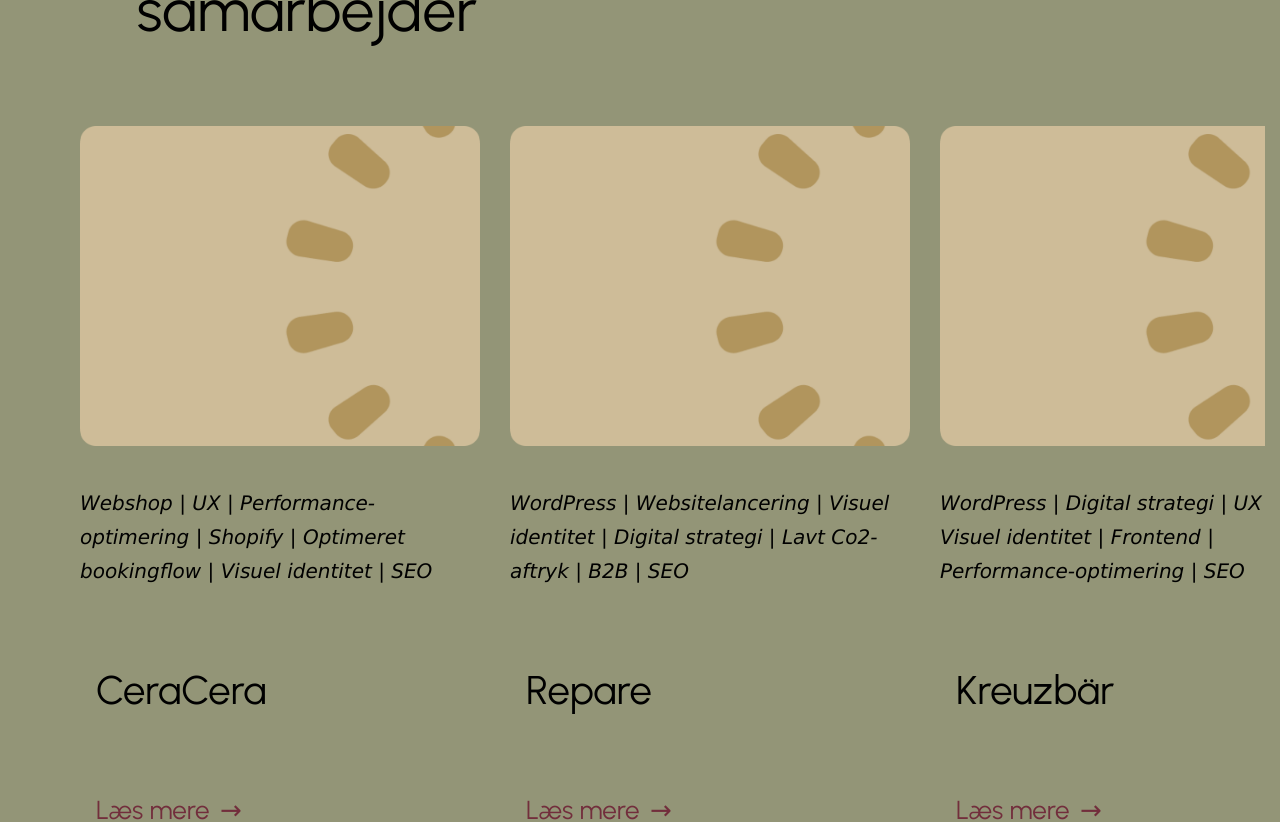
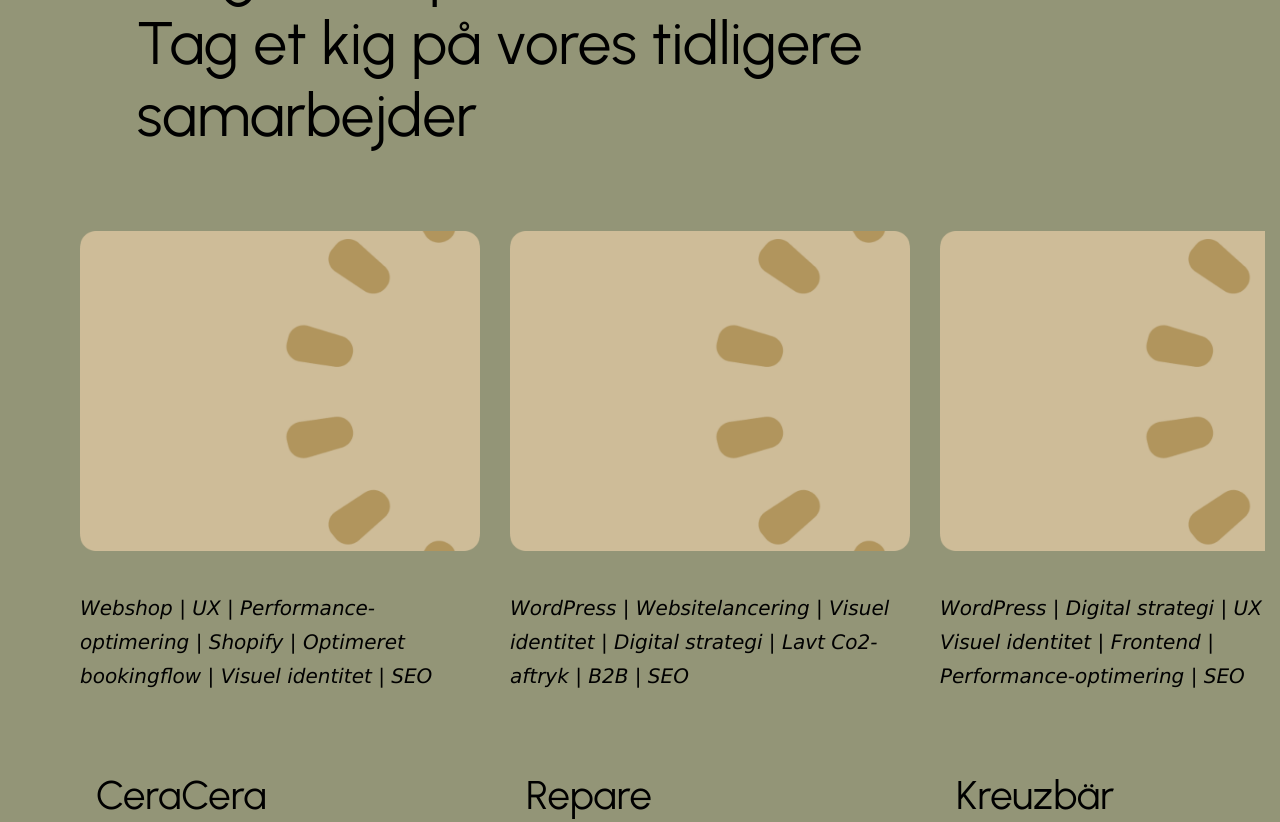
Before and after one commit to SaltyStarfish/resurge-projekt, a React (Vite) app in the folder resurge-react-project/: page / in a window 1280 px wide. Shown: the part 2220-3042 px from the top of the page. Built offline with nearby package versions, Linux system fonts and the light colour scheme.

Commit message:
Yderligere opdeling af scroll sektioner i komponenter + tilføjet til forside

```diff
--- /dev/null
+++ b/resurge-react-project/src/components/ScrollableCardSection.jsx
@@ -0,0 +1,19 @@
+// Husk at importere alle Links og Components, der referes til
+
+
+function ScrollableCards({ children }) {
+
+  return (
+    <>
+      <div className="max-w-screen">
+              <div className="mx-auto w-full max-w-max overflow-x-auto hide-scrollbar mb-[105px] mt-20">
+                <div className="flex gap-3 md:gap-7.5 overflow-x-auto hide-scrollbar px-6 md:px-12 lg:px-20">
+                  {children}
+                </div>
+              </div>
+            </div>
+    </>
+  )
+}
+
+export default ScrollableCards
--- a/resurge-react-project/src/components/ScrollableCaseCards.jsx
+++ b/resurge-react-project/src/components/ScrollableCaseCards.jsx
@@ -1,6 +1,7 @@
 // Husk at importere alle Links og Components, der referes til
 import CaseCard from '../components/CaseCard';
 import placeHolder from "../assets/images/placeholder.png"
+import ScrollableCards from './ScrollableCardSection';
 
 
 function ScrollableCaseCards() {
@@ -33,9 +34,7 @@
 
   return (
     <>
-      <div className="max-w-screen">
-        <div className="mx-auto w-full max-w-max overflow-x-auto hide-scrollbar mb-[105px] mt-20">
-          <div className="flex gap-3 md:gap-7.5 overflow-x-auto hide-scrollbar px-6 md:px-12 lg:px-20">
+      <ScrollableCards>
             {cases.map((item, index) => (
               <div key={index} className="w-70 md:w-100 flex-shrink-0">
                 <CaseCard
@@ -46,9 +45,7 @@
                 />
               </div>
             ))}
-          </div>
-        </div>
-      </div>
+      </ScrollableCards>
     </>
   )
 }
--- a/resurge-react-project/src/components/ScrollablePriceCards.jsx
+++ b/resurge-react-project/src/components/ScrollablePriceCards.jsx
@@ -4,6 +4,7 @@
 import bgOptimering from "../assets/images/card-optimering.svg"
 import bgHjemmeside from "../assets/images/card-hjemmeside.svg"
 import bgWebshop from "../assets/images/card-webshop.svg"
+import ScrollableCards from './ScrollableCardSection';
 
 
 function ScrollablePriceCards() {
@@ -31,15 +32,11 @@
 
   return (
     <>
-      <div className="max-w-screen">
-        <div className="mx-auto w-full max-w-max overflow-x-auto hide-scrollbar">
-          <div className='flex gap-3 md:gap-7.5 overflow-x-auto hide-scrollbar px-6 md:px-12 lg:px-20'>
-            {cards.map((card, index) => (
-              <PriceCardItem key={index} {...card}/>
-            ))}
-          </div>
-        </div>
-      </div>
+      <ScrollableCards>
+        {cards.map((card, index) => (
+          <PriceCardItem key={index} {...card}/>
+        ))}
+      </ScrollableCards>
     </>
   )
 }
--- a/resurge-react-project/src/views/ForsideView.jsx
+++ b/resurge-react-project/src/views/ForsideView.jsx
@@ -3,10 +3,10 @@
 import placeHolder from "../assets/images/placeholder.png";
 import Container from "../components/Container";
 import ScrollablePriceCards from "../components/ScrollablePriceCards";
-import CaseCard from "../components/CaseCard";
 import CtaLink from "../components/CtaLink";
 import Værdier from "../components/Værdier";
 import infoLine1 from "../assets/images/infoline.svg";
+import ScrollableCaseCards from "../components/ScrollableCaseCards";
 
 
 
@@ -16,32 +16,6 @@
       text: "Et simpelt website er et hurtigt website. Holder du siden simpel, så brugeren undgår unødige klik og omveje, giver det både en bedre brugeroplevelse og en bedre performance på dit site.\n Jo færre trin der er til et køb eller at kontakte dig, desto mere sandsynligt er det, at brugeren faktisk gør det. Benyt derfor klare menuer og struktur samt tydelige call to actions, så det er klart for brugeren, hvor der skal klikkes.  ",
       reverse: false, readMoreLink: "/ydelser" },
     ];
-
-    const cases = [
-      {
-        title: "CeraCera",
-        description: "Ny webshop til keramikværksted med fokus på enkel booking, nem vedligeholdelse af siden og en effektiv brugeroplevelse.",
-        image: placeHolder,
-        tags: ["Webshop", "UX", "Performance-optimering", "Shopify", "Optimeret bookingflow", "Visuel identitet", "SEO"],
-        link: "/cases/cera-cera"
-      },
-
-      {
-        title: "Repare",
-        description: "WordPress-løsning og visuel identitet til nyopstartet B2B-virksomhed, hvor et enkelt design med et lavt klimaaftryk var i højsædet.",
-        image: placeHolder,
-        tags: ["WordPress", "Websitelancering", "Visuel identitet", "Digital strategi", "Lavt Co2-aftryk", "B2B", "SEO"],
-        link: "#"
-      },
-
-      {
-        title: "Kreuzbär",
-        description: "Performance-optimering og ny visuel identitet til Aarhus-café, hvor vi særligt arbejdede med page speed, SEO samt billed- og videooptimering.",
-        image: placeHolder,
-        tags: ["WordPress", "Digital strategi", "UX", "Visuel identitet", "Frontend", "Performance-optimering", "SEO"],
-        link: "#"
-      },
-    ]
 
     const forsideVaerdiBlocks = [
       {
@@ -70,31 +44,12 @@
               <p className="font-body mb-10">Performance-optimering er vores speciale. Vi sørger for, at din hjemmeside ikke blot ser godt ud, men loader hurtigt, konverterer bedre og performer bedre på Google. Vi udvikler løsninger med fokus på lavere energiforbrug og effektiv drift.</p>
             </section>
           </Container>
-        <div className="max-w-screen">
-          <div className="mx-auto w-full max-w-max overflow-x-auto hide-scrollbar">
           <ScrollablePriceCards/>
-          </div>
-        </div>
           <Container>
             <CtaLink to={"/ydelser"}>Læs mere</CtaLink>
             <h2 className="font-h2 mt-[105px] mb-2.5">Brug for inspiration? <br /> Tag et kig på vores tidligere samarbejder</h2>
           </Container>
-        <div className="max-w-screen">
-          <div className="mx-auto w-full max-w-max overflow-x-auto hide-scrollbar mb-[105px] mt-20">
-            <div className="flex gap-3 md:gap-7.5 overflow-x-auto hide-scrollbar px-6 md:px-12 lg:px-20">
-              {cases.map((item, index) => (
-                <div key={index} className="w-70 md:w-100 flex-shrink-0">
-                  <CaseCard
-                    title={item.title}
-                    tags={item.tags}
-                    image={item.image}
-                    link={item.link}
-                  />
-                </div>
-              ))}
-            </div>
-          </div>
-        </div>
+          <ScrollableCaseCards/>
         </div>
         <Container>
           <div className="flex justify-start items-start w-full max-w-[1102px] mx-auto my-12 md:my-12 px-4 sm:px-6 md:px-0 flex-col gap-[65px] md:gap-[105px]" >
```
Lines whose indentation alone changed are shown as unchanged.
